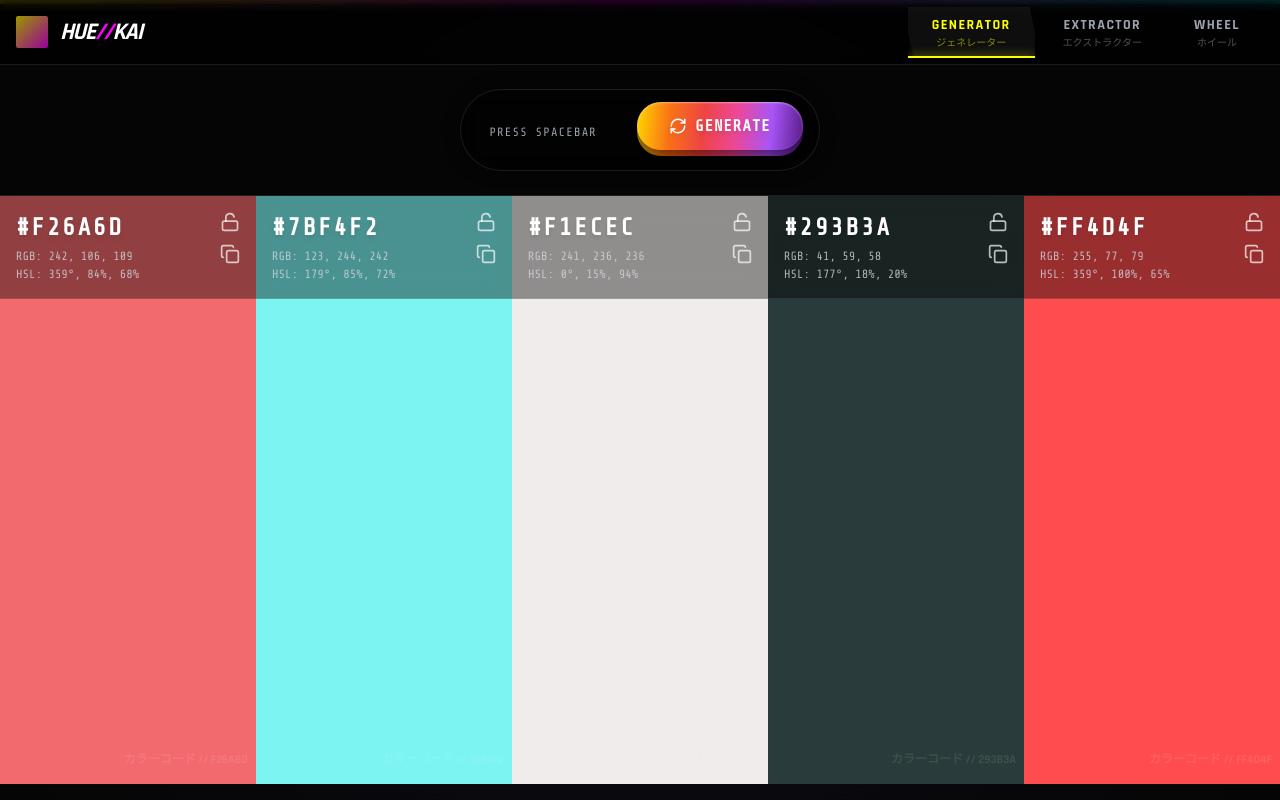
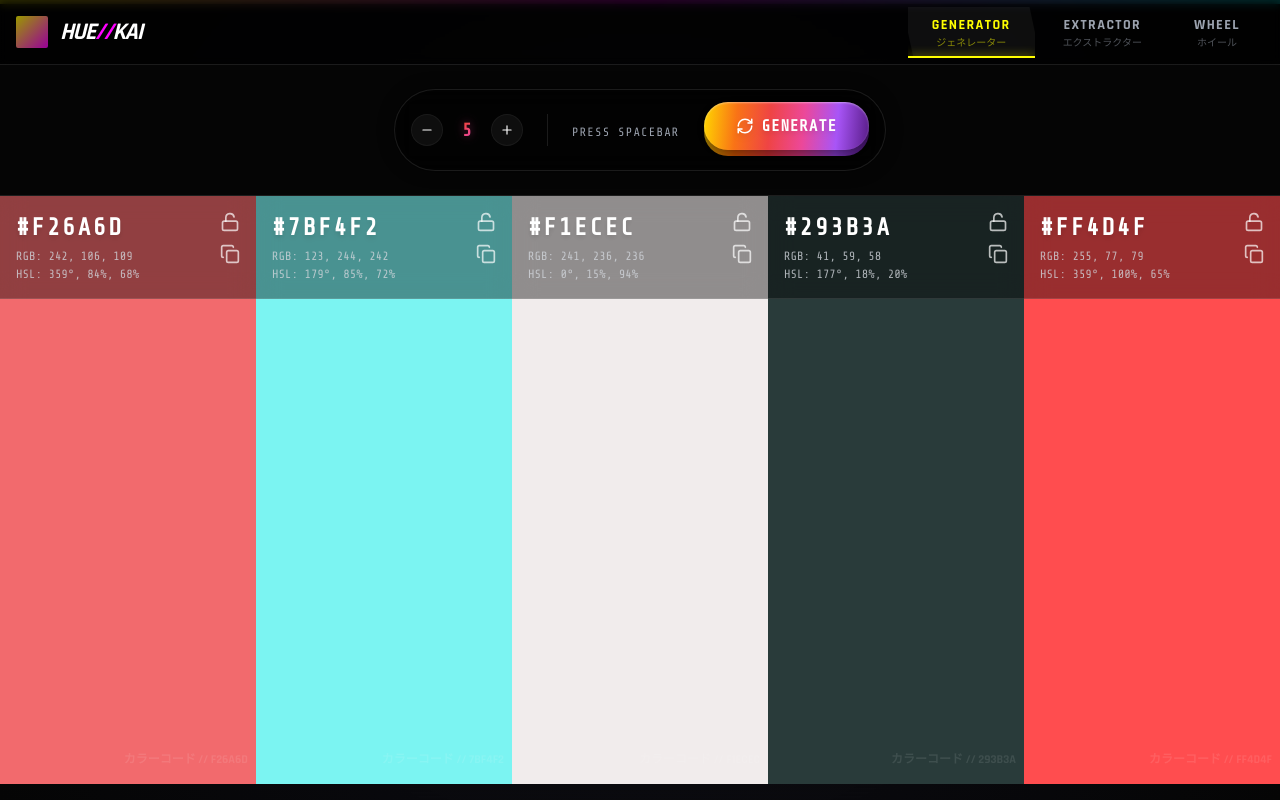
Before and after one commit to Emmjeyyyy/hue-kai, a React (Vite) app: page / in a window 1280 px wide. Built offline with nearby package versions, Linux system fonts and the light colour scheme.

Commit message:
feat(Generator): Add palette size control
Allow users to adjust the number of colors generated in a palette. Includes buttons to increment/decrement the color count and updates the generation logic accordingly.

```diff
--- a/pages/Generator.tsx
+++ b/pages/Generator.tsx
@@ -1,5 +1,5 @@
 import React, { useState, useEffect, useCallback } from 'react';
-import { RefreshCw } from 'lucide-react';
+import { RefreshCw, Plus, Minus } from 'lucide-react';
 import { Layout } from '../components/Layout';
 import { ColorCard, CyberButton } from '../components/UI';
 import { generatePalette } from '../utils/colorUtils';
@@ -9,30 +9,36 @@ export const Generator: React.FC = () => {
   const [colors, setColors] = useState<ColorData[]>([]);
   const [loading, setLoading] = useState(false);
   const [isSpacePressed, setIsSpacePressed] = useState(false);
+  const [count, setCount] = useState(5);
 
   const generate = useCallback(() => {
     setLoading(true);
     // Simulate slight calculation delay for "heavy machinery" feel
     setTimeout(() => {
         setColors(prev => {
-        // Define allowed modes for the generator
             const modes: PaletteMode[] = ['complementary', 'monochromatic', 'analogous', 'random', 'cyberpunk', 'modern-ui', 'retro-future'];
             const selectedMode = modes[Math.floor(Math.random() * modes.length)];
 
-        const newPalette = generatePalette(selectedMode, 5);
+            // Generate enough colors for the requested count
+            const newPalette = generatePalette(selectedMode, count);
 
-        if (prev.length === 0) return newPalette;
-
-        return prev.map((c, i) => {
-            if (c.locked) return c;
-            // Handle case where new palette might be shorter than current (though strictly 5 here)
-            return newPalette[i] || newPalette[0];
-        });
+            // Merge logic: Preserve locked colors if they exist within the new count range
+            const newColors: ColorData[] = [];
+            for (let i = 0; i < count; i++) {
+                if (i < prev.length && prev[i].locked) {
+                    newColors.push(prev[i]);
+                } else {
+                    // Fill with new generated color
+                    newColors.push(newPalette[i] || newPalette[0]);
+                }
+            }
+            return newColors;
         });
         setLoading(false);
     }, 150);
-  }, []);
+  }, [count]);
 
+  // Initial generation and auto-regeneration when count changes
   useEffect(() => {
     generate();
   }, [generate]);
@@ -68,8 +74,19 @@ export const Generator: React.FC = () => {
   const toggleLock = (index: number) => {
     setColors(prev => {
       const copy = [...prev];
+      if (copy[index]) {
         copy[index] = { ...copy[index], locked: !copy[index].locked };
+      }
       return copy;
+    });
+  };
+
+  const handleCountChange = (delta: number) => {
+      setCount(prev => {
+          const next = prev + delta;
+          if (next < 1) return 1;
+          if (next > 10) return 10;
+          return next;
       });
   };
 
@@ -79,15 +96,40 @@ export const Generator: React.FC = () => {
 
         {/* Controls Bar - Dedicated row to prevent overlap */}
         <div className="w-full flex justify-center py-6 bg-chroma-black border-b border-white/10 z-20">
-            <div className="flex items-center gap-6 bg-black/60 backdrop-blur-md px-3 py-3 pr-4 rounded-full border border-white/10 shadow-[0_0_15px_rgba(0,0,0,0.5)]">
-            <span className="hidden md:flex items-center justify-center text-xs font-mono text-gray-400 px-4 tracking-widest uppercase h-full pt-1">PRESS SPACEBAR</span>
+            <div className="flex items-center gap-4 md:gap-6 bg-black/60 backdrop-blur-md px-4 py-3 pr-4 rounded-full border border-white/10 shadow-[0_0_15px_rgba(0,0,0,0.5)]">
+
+                {/* Count Controls */}
+                <div className="flex items-center gap-2 md:gap-3 border-r border-white/10 pr-4 md:pr-6">
+                    <button
+                        onClick={() => handleCountChange(-1)}
+                        disabled={count <= 1}
+                        className="w-8 h-8 flex items-center justify-center rounded-full bg-white/5 hover:bg-white/10 text-white disabled:opacity-30 disabled:hover:bg-transparent transition-colors border border-white/5"
+                    >
+                        <Minus size={14} />
+                    </button>
+                    <span className="font-mono font-bold text-lg w-6 text-center bg-[linear-gradient(135deg,#FFD700,#EF4444,#EC4899,#A855F7)] bg-clip-text text-transparent drop-shadow-[0_0_5px_rgba(236,72,153,0.5)]">
+                        {count}
+                    </span>
+                    <button
+                        onClick={() => handleCountChange(1)}
+                        disabled={count >= 10}
+                        className="w-8 h-8 flex items-center justify-center rounded-full bg-white/5 hover:bg-white/10 text-white disabled:opacity-30 disabled:hover:bg-transparent transition-colors border border-white/5"
+                    >
+                        <Plus size={14} />
+                    </button>
+                </div>
+
+                <span className="hidden lg:flex items-center justify-center text-xs font-mono text-gray-400 tracking-widest uppercase h-full pt-1 whitespace-nowrap">
+                    PRESS SPACEBAR
+                </span>
+
                 <CyberButton
-              onClick={generate}
+                    onClick={() => generate()}
                     pressed={isSpacePressed}
                     className={`mb-2 ${loading ? 'animate-pulse' : ''}`}
                 >
                     <RefreshCw size={18} className={loading ? 'animate-spin' : ''} />
-                GENERATE
+                    <span className="hidden sm:inline">GENERATE</span>
                 </CyberButton>
             </div>
         </div>
```
Lines whose indentation alone changed are shown as unchanged.
